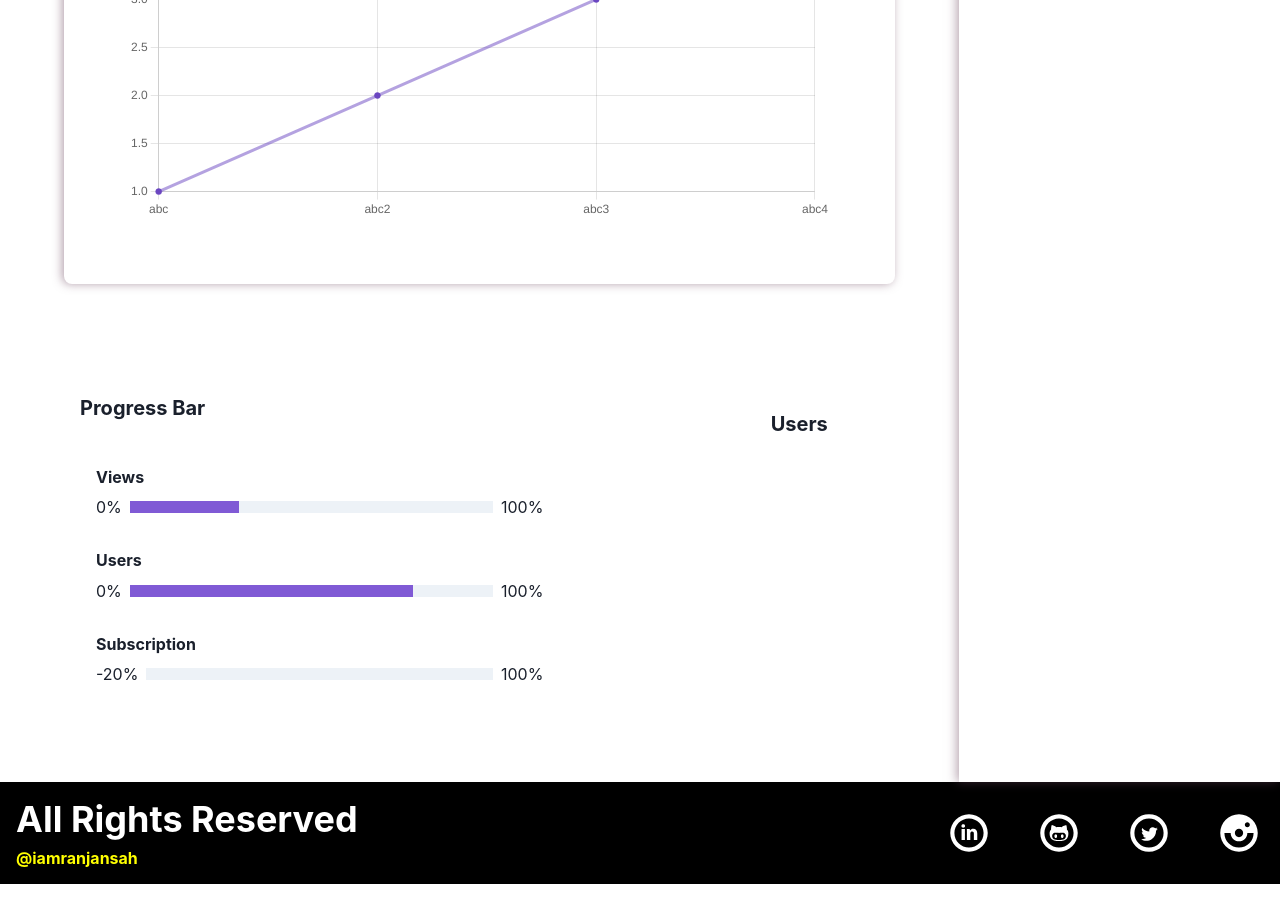
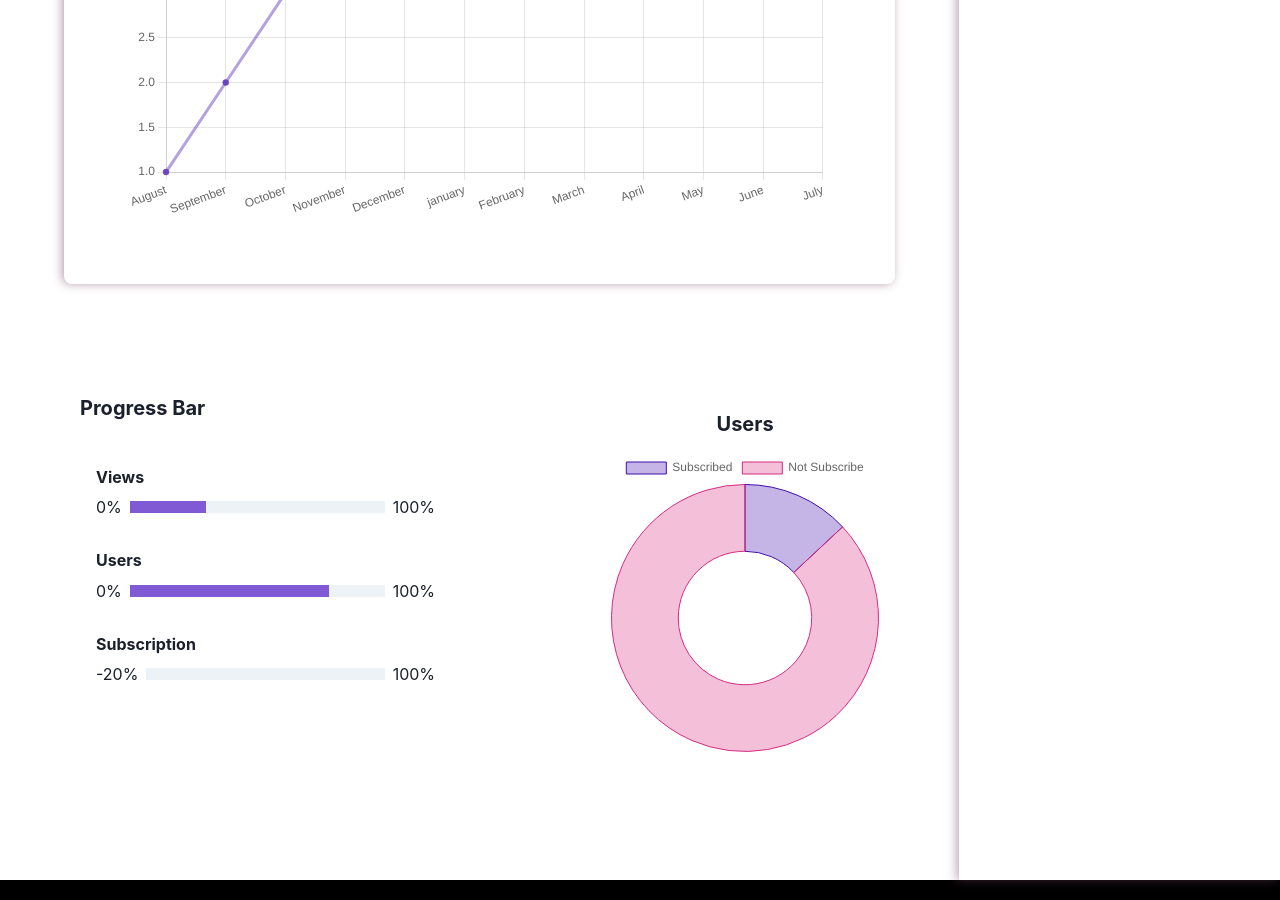
Before and after one commit to iamranjansah/TooD-V-, a React (Create React App) app: page /admin/dashboard in a window 1280 px wide. Shown: the part 650-1550 px from the top of the page. Built offline with nearby package versions, Linux system fonts and the light colour scheme.

Commit message:
Creating Dashboard Charts

```diff
--- a/src/components/Admin/Dashboard/Chart.jsx
+++ b/src/components/Admin/Dashboard/Chart.jsx
@@ -12,7 +12,8 @@ import {
   plugins,
 } from 'chart.js';
 import { Line, Doughnut } from 'react-chartjs-2';
-import { background, position } from '@chakra-ui/react';
+import { background, border, position } from '@chakra-ui/react';
+import { motion } from 'framer-motion';
 
 ChartJS.register(
   CategoryScale,
@@ -26,7 +27,7 @@ ChartJS.register(
 );
 
 export const LineChart = () => {
-  const labels = ['abc', 'abc2', 'abc3', 'abc4'];
+  const labels = getLastYearMonth();
 
   const options = {
     responsive: true,
@@ -54,3 +55,60 @@ export const LineChart = () => {
   };
   return <Line options={options} data={data} />;
 };
+
+export const DaughnutChart = ()=>{
+  const data = {
+    labels:['Subscribed', 'Not Subscribe'],
+    datasets: [
+      {
+        label: 'View',
+        data: [3, 20],
+        borderColor:['rgb(62, 12,171)', 'rgb(214, 43, 129)'],
+        backgroundColor:['rgba(62, 12,171, 0.3)', 'rgba(214, 43, 129, 0.3)'],
+        borderWidth:1,
+
+      },
+    ],
+  };
+
+  return <Doughnut data={data} />
+};
+
+
+function getLastYearMonth(){
+  const labels = [];
+
+  const months = [
+    'january',
+    'February',
+    'March',
+    'April',
+    'May',
+    'June',
+    'July',
+    'August',
+    'September',
+    'October',
+    'November',
+    'December',
+  ]
+
+  const currentMonth = new Date().getMonth();
+
+  const remain = 11 - currentMonth;
+
+  for(let i = currentMonth; i< months.length; i--){
+    const element = months[i];
+    labels.unshift(element);
+    if(i==0) break;
+  }
+
+  for(let i=11; i>remain; i--){
+    if(i===currentMonth) break;
+    const element = months[i];
+    labels.unshift(element);
+
+  }
+
+  return labels;
+}
--- a/src/components/Admin/Dashboard/Dashboard.jsx
+++ b/src/components/Admin/Dashboard/Dashboard.jsx
@@ -12,6 +12,7 @@ import cursor from '../../../assets/images/cursor.png';
 import Sidebar from '../Sidebar';
 import { RiArrowDownLine, RiArrowUpLine } from 'react-icons/ri';
 import { LineChart } from './Chart';
+import {DaughnutChart} from './Chart'
 
 const DataBox = ({ title, qty, qtyPercentage, profit }) => {
   return (
@@ -126,6 +127,7 @@ const Dashboard = () => {
             <Heading textAlign={'center'} size={'md'} mb={'4'} children='Users' />
 
             {/* Daughnut Graph */}
+            < DaughnutChart/>
 
           </Box>
         </Grid>
```
